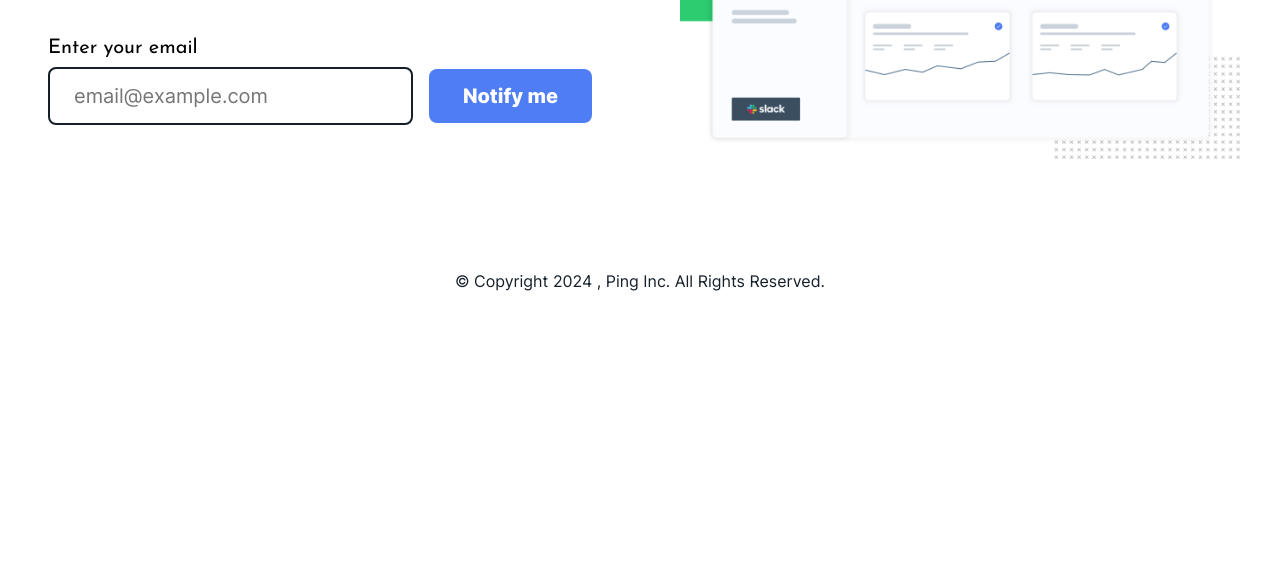
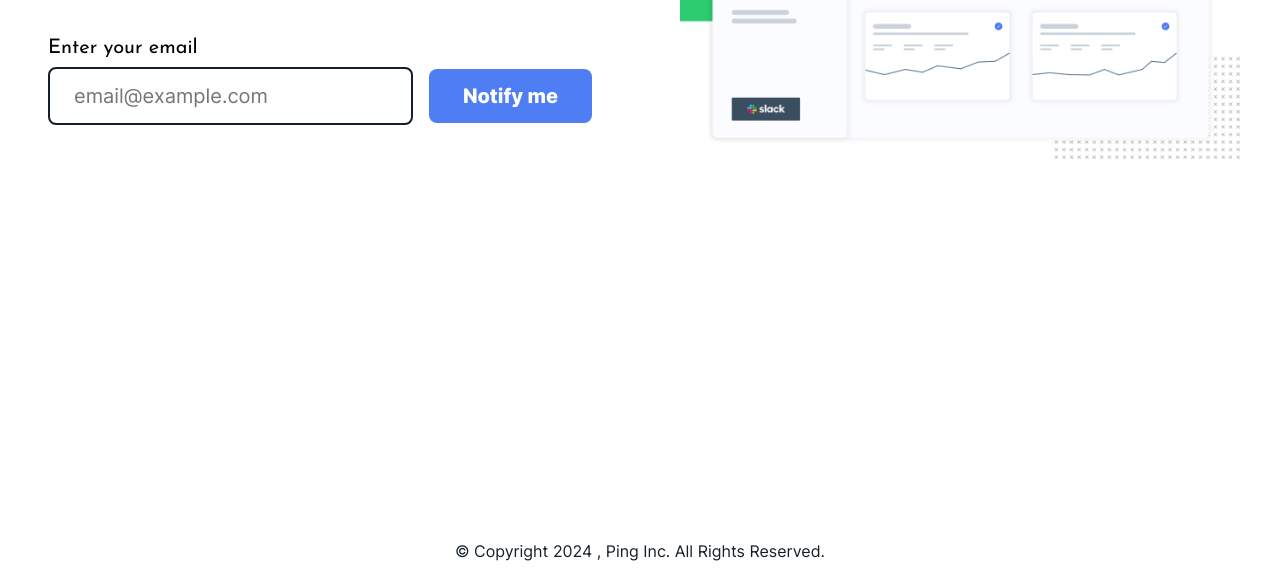
Before and after one commit to Code-Beaker/ping-landing-page-with-theme-switcher, a website built with Vite: page app/index.html in a window 1280 px wide. Shown: the part 277-856 px from the top of the page. Before the commit the page ends 800 px from the top, so only its background shows below. Built offline with nearby package versions, Linux system fonts and the light colour scheme; files whose address does not match are found by name.

Commit message:
change height of main

```diff
--- a/app/scss/style.scss
+++ b/app/scss/style.scss
@@ -3,6 +3,10 @@
 body {
   font-family: system-ui, -apple-system, BlinkMacSystemFont, "Segoe UI", Roboto,
     Oxygen, Ubuntu, Cantarell, "Open Sans", "Helvetica Neue", sans-serif;
+}
+
+main {
+  min-height: 100vh;
 }
 
 .content__cols {
```
